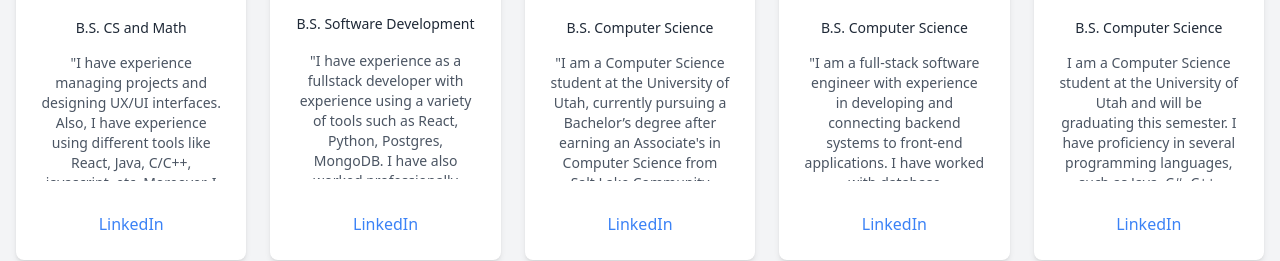
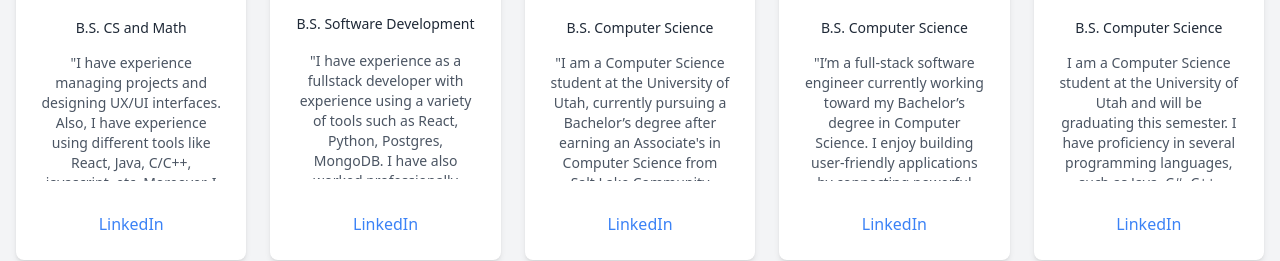
Before and after one commit to jobqueryteam/jobqueryteam.github.io, a plain HTML site: page index.html in a window 1280 px wide. Shown: the part 384-645 px from the top of the page. Drawn offline with nearby package versions, Linux system fonts and the light colour scheme.

Commit message:
Update index.html

```diff
--- a/index.html
+++ b/index.html
@@ -66,10 +66,13 @@
                 <p class="font-bold my-4">Yajie Chen</p>
                 <p class="text-sm mb-2">B.S. Computer Science</p>
                 <div class="text-sm text-gray-600 mb-4 overflow-y-auto max-h-32">
-                    "I am a full-stack software engineer with experience in developing and connecting backend systems to
-                    front-end applications. I have worked with database management for data storage and retrieval and
-                    contributed to backend logic for smooth functionality. I have experience with frameworks such as
-                    React, Node.js, and Django to build scalable applications. "
+                    "I’m a full-stack software engineer currently working toward my Bachelor’s degree in Computer Science.
+                     I enjoy building user-friendly applications by connecting powerful backend systems to sleek frontend designs.
+                    I’ve worked with frameworks like React, Node.js, and Django, and I’m skilled at managing databases like MySQL and PostgreSQL to keep everything running smoothly.
+                    I have a strong passion for working with languages like Java, C#, and Python. Whether it’s designing a new feature or solving a tricky bug,
+                    I’m always excited to dive into the details and create solutions that make applications more efficient and enjoyable to use. When I’m not coding,
+                    I like to take a break and spend time outside. I enjoy fishing and hiking, they’re my go-to activities to relax and recharge.
+                    Whether it’s waiting for a fish to bite or exploring a new trail, I always find these moments fun and refreshing."
                 </div>
                 <a href="https://www.linkedin.com/in/yajiechen/" class="text-blue-500 mt-2">LinkedIn</a>
             </div>
```
